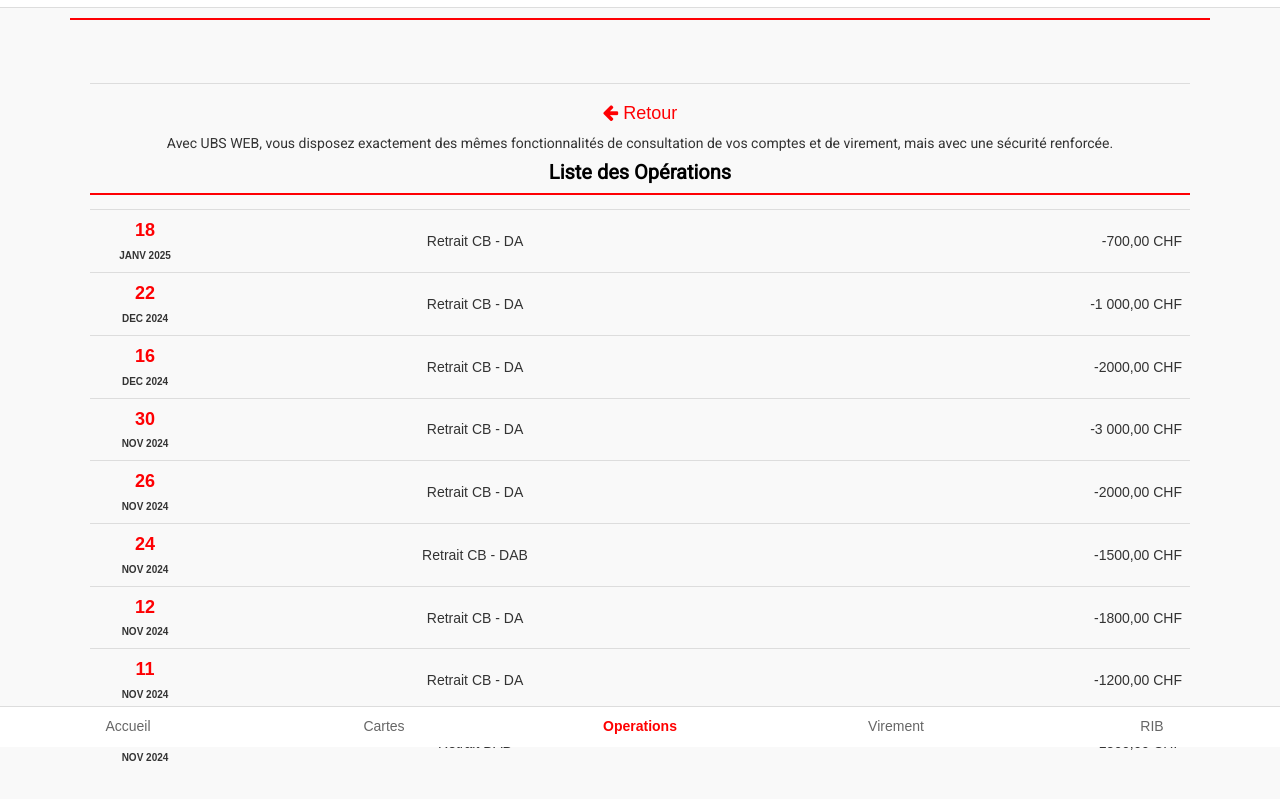
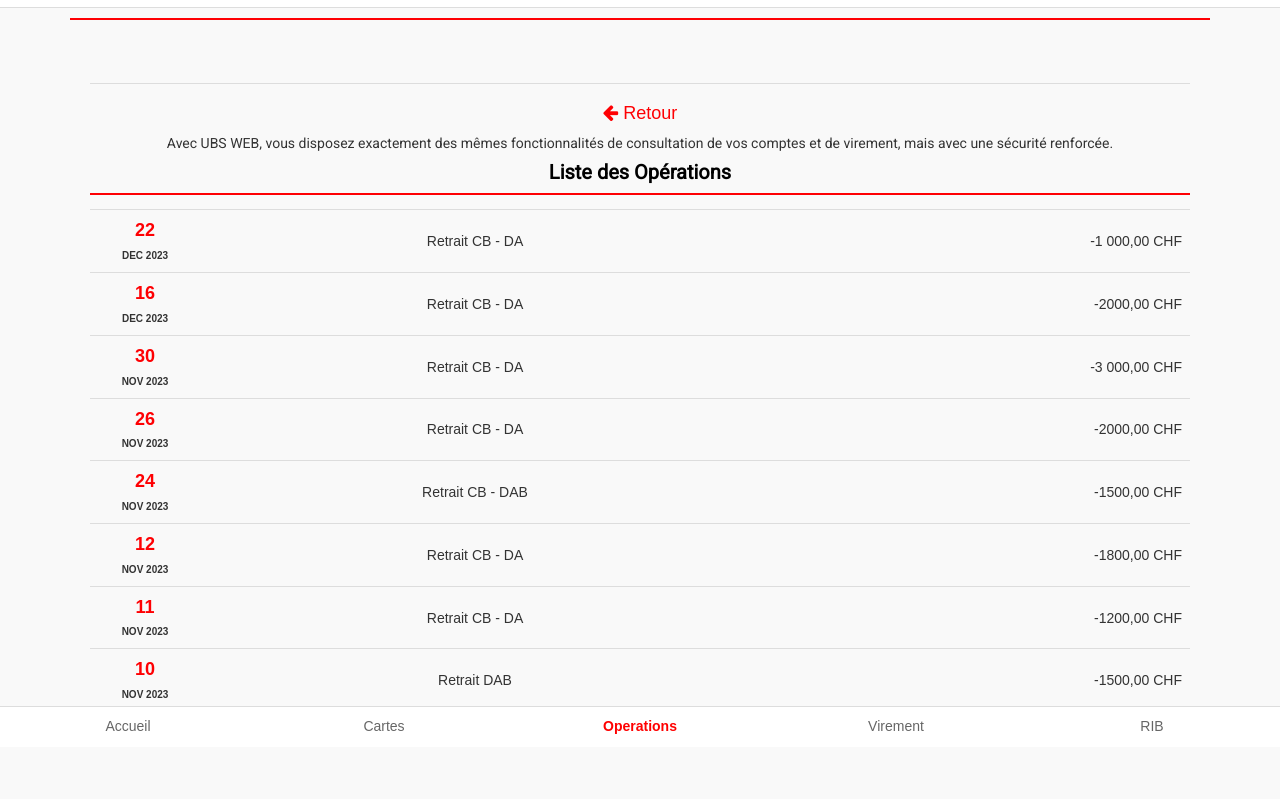
Before and after one commit to Antiquite25/ubs, a plain HTML site: page users/operation.html in a window 1280 px wide. Shown: the part 53-852 px from the top of the page. Drawn offline with nearby package versions, Linux system fonts and the light colour scheme; a script that the page names is missing.

Commit message:
Update operation.html

```diff
--- a/users/operation.html
+++ b/users/operation.html
@@ -246,58 +246,53 @@ body {
       </tr>
     </thead>
     <tbody>
-	<tr >
-        <td style="vertical-align: middle;width:10%"><b style="font-size:18px;color:#FE0003;">18</b><br>
-		<strong style="font-size:10px;">JANV 2025</strong></td>
-        <td style="vertical-align: middle;width:50%">Retrait CB - DA</td>
-        <td style="vertical-align: middle;text-align:right;width:40%" >-700,00 CHF</td>
-      </tr>
+
       <tr >
         <td style="vertical-align: middle;width:10%"><b style="font-size:18px;color:#FE0003;">22</b><br>
-		<strong style="font-size:10px;">DEC 2024</strong></td>
+		<strong style="font-size:10px;">DEC 2023</strong></td>
         <td style="vertical-align: middle;width:50%">Retrait CB - DA</td>
         <td style="vertical-align: middle;text-align:right;width:40%" >-1 000,00 CHF</td>
       </tr>
        <tr >
         <td style="vertical-align: middle;"><b style="font-size:18px;color:#FE0003;">16</b><br>
-		<strong style="font-size:10px;">DEC 2024</strong></td>
+		<strong style="font-size:10px;">DEC 2023</strong></td>
         <td style="vertical-align: middle;">Retrait CB - DA</td>
         <td style="vertical-align: middle;text-align:right;" >-2000,00 CHF</td>
       </tr>
       <tr >
         <td style="vertical-align: middle;width:10%"><b style="font-size:18px;color:#FE0003;">30</b><br>
-		<strong style="font-size:10px;">NOV 2024</strong></td>
+		<strong style="font-size:10px;">NOV 2023</strong></td>
         <td style="vertical-align: middle;width:50%">Retrait CB - DA</td>
         <td style="vertical-align: middle;text-align:right;width:40%" >-3 000,00 CHF</td>
       </tr>
        <tr >
         <td style="vertical-align: middle;"><b style="font-size:18px;color:#FE0003;">26</b><br>
-		<strong style="font-size:10px;">NOV 2024</strong></td>
+		<strong style="font-size:10px;">NOV 2023</strong></td>
         <td style="vertical-align: middle;">Retrait CB - DA</td>
         <td style="vertical-align: middle;text-align:right;" >-2000,00 CHF</td>
       </tr>
        <tr >
         <td style="vertical-align: middle;"><b style="font-size:18px;color:#FE0003;">24</b><br>
-		<strong style="font-size:10px;">NOV 2024</strong></td>
+		<strong style="font-size:10px;">NOV 2023</strong></td>
         <td style="vertical-align: middle;"> Retrait CB - DAB</td>
         <td style="vertical-align: middle;text-align:right;" >-1500,00 CHF</td>
       </tr>
 	  <tr >
         <td style="vertical-align: middle;"><b style="font-size:18px;color:#FE0003;">12</b><br>
-		<strong style="font-size:10px;">NOV 2024</strong></td>
+		<strong style="font-size:10px;">NOV 2023</strong></td>
         <td style="vertical-align: middle;">Retrait CB - DA</td>
         <td style="vertical-align: middle;text-align:right;" >-1800,00 CHF</td>
       </tr>
 
 	  <tr >
         <td style="vertical-align: middle;"><b style="font-size:18px;color:#FE0003;">11</b><br>
-		<strong style="font-size:10px;">NOV 2024</strong></td>
+		<strong style="font-size:10px;">NOV 2023</strong></td>
         <td style="vertical-align: middle;"> Retrait CB - DA</td>
         <td style="vertical-align: middle;text-align:right;" >-1200,00 CHF</td>
       </tr>
    <tr >
         <td style="vertical-align: middle;"><b style="font-size:18px;color:#FE0003;">10</b><br>
-		<strong style="font-size:10px;">NOV 2024</strong></td>
+		<strong style="font-size:10px;">NOV 2023</strong></td>
         <td style="vertical-align: middle;"> Retrait DAB    </td>
         <td style="vertical-align: middle;text-align:right;" >-1500,00 CHF</td>
       </tr>
```
